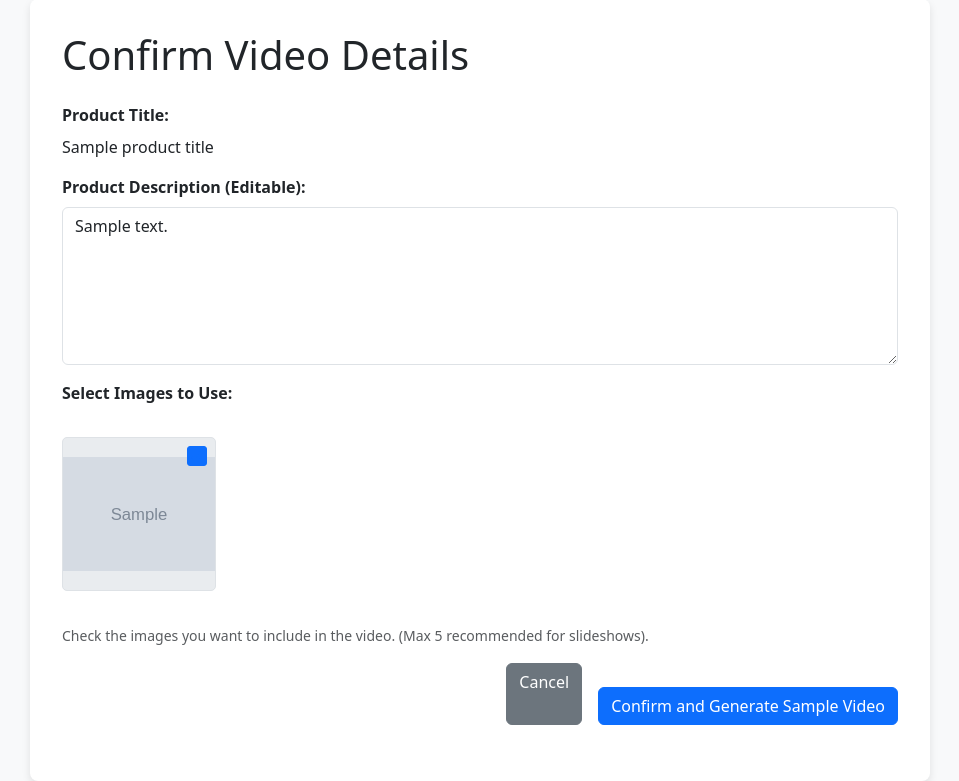
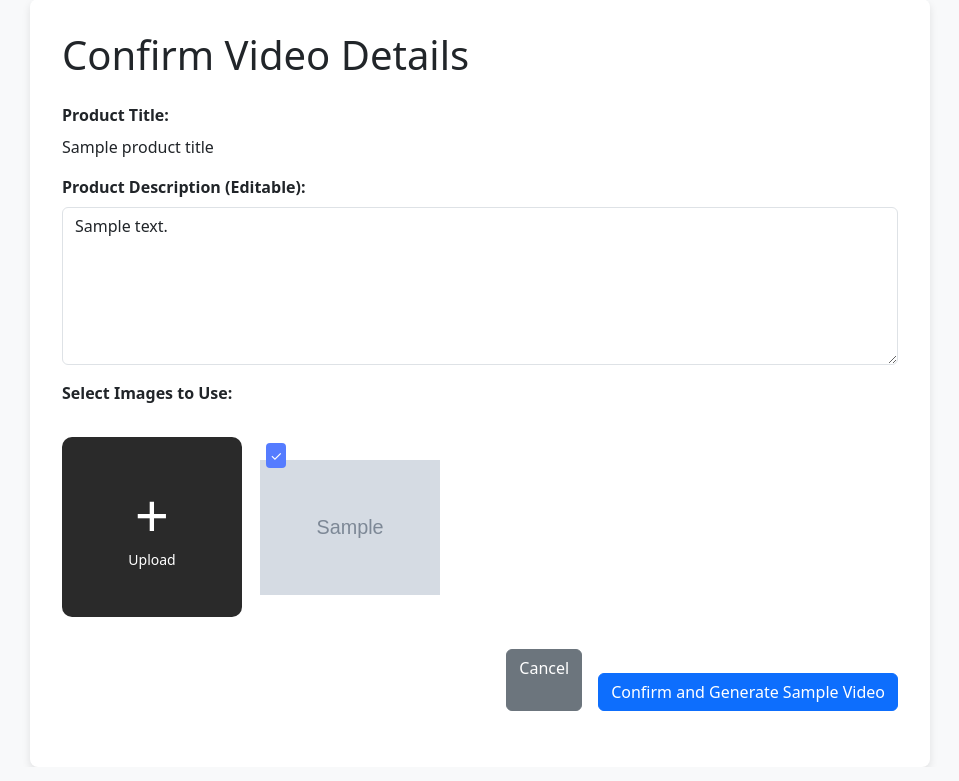
Before and after one commit to luv005/vega-ai-video, a Flask app: template templates/confirm.html in a window 1280 px wide. Shown: the part 33-814 px from the top of the page, without its empty margins (160-1119 px from the left). Run offline with Flask 2, Linux system fonts and the light colour scheme; the template is opened without the code that fills it: most values are stand-ins (such as "Sample title", 1, 10 or a date in 2020); grey boxes marked "Sample" are stand-in pictures; some libraries are stand-ins or nearby versions.

Commit message:
supported avatar talking on top of product video

```diff
--- a/app.py
+++ b/app.py
@@ -12,7 +12,7 @@ from dotenv import load_dotenv
 from moviepy.editor import (VideoFileClip, ImageClip, CompositeVideoClip, ColorClip,
                             TextClip, concatenate_videoclips, AudioFileClip) # Added ColorClip, TextClip, concatenate, AudioFileClip
 from moviepy.video.fx.all import fadein, fadeout # Import fade effects
-from PIL import Image, ImageOps, ImageFont, ImageDraw, ImageFilter # Import more from Pillow and ImageFilter
+from PIL import Image, ImageOps, ImageFont, ImageDraw, ImageFilter  # Pillow
 import numpy as np
 import math # For ceiling function
 import platform # Import platform module
@@ -837,7 +837,12 @@ def get_word_timestamps(audio_path):
 
 # --- MODIFIED Helper: Generate Slideshow Video with Padded Images ---
 def generate_slideshow_video(image_paths, audio_path, output_path, font_path):
-    """Generates slideshow with images resized to fit frame (padded), adaptive frame size, and rounded captions."""
+    """
+    Creates a simple Ken‑Burns style slideshow video.
+    If `audio_path` is supplied the clip is trimmed / stretched to that
+    audio's duration and the audio is attached.  If it is None the
+    slideshow length is image_count × 3 s.
+    """
     print("Starting slideshow video generation with images padded to fit frame...")
 
     # Frame dimensions (will be adjusted based on images)
@@ -898,18 +903,30 @@ def generate_slideshow_video(image_paths, audio_path, output_path, font_path):
         target_aspect = W / H
 
         # 2. Load Audio & Get Timestamps (existing logic)
-        print("Loading audio and getting word timestamps...")
-        audio_clip = AudioFileClip(audio_path)
-        total_duration = audio_clip.duration
-        word_timestamps = get_word_timestamps(audio_path) # Use helper
-        if not word_timestamps:
-            print("Warning: Could not get word timestamps. Captions will not be generated.")
-
-        # 3. Calculate Image Durations (existing logic)
+        print("Loading audio (if any) and getting word timestamps …")
+
+        audioclip       = None
+        total_duration  = None      # length of entire slideshow
+        word_timestamps = []        # default: no captions
+
+        if audio_path:
+            # ---- Audio supplied  → use its exact duration --------------
+            audioclip      = AudioFileClip(audio_path)
+            total_duration = audioclip.duration
+            word_timestamps = get_word_timestamps(audio_path)
+            if not word_timestamps:
+                print("  Warning: Could not get word timestamps. Captions will not be generated.")
+        else:
+            # ---- No audio supplied → make a silent slideshow -----------
+            seconds_per_image = 3
+            total_duration    = seconds_per_image * len(image_paths)
+            print(f"  No audio provided → using {seconds_per_image}s per image "
+                  f"(total {total_duration:.2f}s).")
+
         num_images = len(valid_image_paths)
         if num_images == 0: raise ValueError("No valid images provided for slideshow.")
         base_image_duration = total_duration / num_images
-        print(f"Total duration: {total_duration:.2f}s, Num images: {num_images}, Base duration/image: {base_image_duration:.2f}s")
+        print(f"  Num images: {num_images},  Base duration/image: {base_image_duration:.2f}s")
 
         # 4. Create Image Clips with Fit-Inside (Padding)
         print(f"Processing {num_images} images for slideshow frame {W}x{H} with padding...")
@@ -1066,7 +1083,8 @@ def generate_slideshow_video(image_paths, audio_path, output_path, font_path):
             final_composite_elements.extend(text_clips_list)
         # Ensure the final composite uses the determined W, H
         final_video_sequence = CompositeVideoClip(final_composite_elements, size=(W, H))
-        final_video_sequence = final_video_sequence.set_duration(total_duration).set_audio(audio_clip)
+        if audioclip:
+            final_video_sequence = final_video_sequence.set_audio(audioclip)
 
         # 8. Add Overall Fade In/Out (Optional)
         # final_video_sequence = final_video_sequence.fadein(fade_duration).fadeout(fade_duration)
@@ -1090,7 +1108,7 @@ def generate_slideshow_video(image_paths, audio_path, output_path, font_path):
         return False
     finally:
         # 10. Close all clips
-        if audio_clip: audio_clip.close()
+        if audioclip: audioclip.close()
         if final_video_sequence: final_video_sequence.close()
         if 'video_sequence' in locals() and video_sequence: video_sequence.close()
         for clip in clips: # Close individual image clips
@@ -1336,7 +1354,10 @@ def create_video_route():
     product_title = confirm_data.get('product_title', 'Product')
     # *** Use the EDITED description if provided, otherwise fallback to session ***
     product_description = edited_product_description if edited_product_description is not None else confirm_data.get('product_description', '')
-    video_type = confirm_data.get('video_type', 'product')
+    # 1) prefer what the browser sent this time, else fall back to session
+    video_type = request_data.get('video_type') or confirm_data.get('video_type', 'product')
+    print(f"Video‑type resolved to: {video_type}  (JSON overrode session)" if request_data.get('video_type')
+          else f"Video‑type taken from session: {video_type}")
     uploaded_avatar_relative_path = confirm_data.get('uploaded_avatar_relative_path')
 
     # *** Log which description is being used ***
@@ -1405,25 +1426,141 @@ def create_video_route():
                 if not download_video(result_url, temp_did_video_path): error_message = "Video download failed"
 
             if not error_message:
-                final_video_filename = f"final_avatar_{uuid.uuid4()}.mp4"
-                final_video_path = os.path.join(app.config['GENERATED_FOLDER'], final_video_filename)
-                if downloaded_overlay_image_path and os.path.exists(downloaded_overlay_image_path):
-                    print("Compositing D-ID video with selected product image overlay...")
+                # ----------------------------------------------------------
+                # 1) Build slideshow background from selected images
+                # ----------------------------------------------------------
+                if not error_message:
+                    print("Creating background slideshow for avatar …")
+                    bg_filename   = f'bg_{uuid.uuid4()}.mp4'
+                    bg_video_path = os.path.join(app.config['GENERATED_FOLDER'], bg_filename)
+
+                    # Use the images the user picked; fall back to first 8
+                    bg_images = selected_absolute_paths or [
+                        img['absolute_path'] for img in confirm_images_info
+                    ][:8]
+
+                    generate_slideshow_video(
+                        bg_images,
+                        None,                   # no audio for BG
+                        bg_video_path,
+                        app.config['FONT_PATH']
+                    )
+
+                # ----------------------------------------------------------
+                # 2) Composite avatar over that slideshow (bottom‑left)
+                # ----------------------------------------------------------
+                if not error_message:
+                    print("Compositing avatar onto slideshow background …")
+                    final_video_filename = f"final_avatar_{uuid.uuid4()}.mp4"
+                    final_video_path     = os.path.join(app.config['GENERATED_FOLDER'], final_video_filename)
+
                     try:
-                        video_clip = VideoFileClip(temp_did_video_path)
-                        img_clip = ImageClip(downloaded_overlay_image_path).resize(width=video_clip.w * 0.25).set_position(('right','bottom')).set_duration(video_clip.duration)
-                        final_clip = CompositeVideoClip([video_clip, img_clip], size=video_clip.size)
-                        final_clip.write_videofile(final_video_path, codec='libx264', audio_codec='aac', temp_audiofile='temp-avatar-audio.m4a', remove_temp=True, preset='medium', ffmpeg_params=["-profile:v","baseline", "-level","3.0", "-pix_fmt", "yuv420p"])
-                        img_clip.close(); video_clip.close(); final_clip.close(); print("Overlay successful.")
+                        print(f"  Loading background clip: {bg_video_path}")
+                        bg_clip     = VideoFileClip(bg_video_path)
+                        print(f"  Loading avatar clip: {temp_did_video_path}")
+                        avatar_clip = VideoFileClip(temp_did_video_path)
+
+                        # --- Add Validity Checks ---
+                        if not bg_clip or bg_clip.duration is None or bg_clip.duration <= 0:
+                            raise ValueError(f"Background clip is invalid or has zero duration: {bg_video_path}")
+                        if not avatar_clip or avatar_clip.duration is None or avatar_clip.duration <= 0:
+                            raise ValueError(f"Avatar clip is invalid or has zero duration: {temp_did_video_path}")
+                        print(f"  BG Clip loaded: duration={bg_clip.duration:.2f}s, size={bg_clip.size}")
+                        print(f"  Avatar Clip loaded: duration={avatar_clip.duration:.2f}s, size={avatar_clip.size}")
+                        # --- End Validity Checks ---
+
+                        # -------------------------------------------------------
+                        # 1. Create a new clip with the avatar at a fixed size
+                        # -------------------------------------------------------
+                        # Instead of resizing the original clip (which uses ANTIALIAS),
+                        # we'll create a new CompositeVideoClip with the avatar
+                        # This avoids both the ANTIALIAS and transform errors
+
+                        # Calculate desired height (40% of background)
+                        target_height = int(bg_clip.h * 0.40)
+                        # Calculate width while preserving aspect ratio
+                        target_width = int(target_height * (avatar_clip.w / avatar_clip.h))
+
+                        print(f"  Target avatar size: {target_width}x{target_height}")
+
+                        # Position at bottom-left
+                        avatar_position = (0, bg_clip.h - target_height)
+                        print(f"  Avatar position: {avatar_position}")
+
+                        # Create a new clip that's the right size by compositing
+                        # the avatar onto a transparent background
+                        resized_avatar = CompositeVideoClip(
+                            [avatar_clip.set_position("center")],
+                            size=(target_width, target_height)
+                        ).set_duration(avatar_clip.duration)
+
+                        # Set the position of this new clip
+                        resized_avatar = resized_avatar.set_position(avatar_position)
+
+                        # Keep the audio from the original avatar
+                        resized_avatar = resized_avatar.set_audio(avatar_clip.audio)
+
+                        print(f"  Created resized avatar: {resized_avatar.size}")
+
+                        # --- Sync durations so *longer* track defines final length -----
+                        if bg_clip.duration < resized_avatar.duration:
+                            print(f"  Background ({bg_clip.duration:.2f}s) shorter than avatar "
+                                  f"({resized_avatar.duration:.2f}s) – looping background.")
+                            loop_count = math.ceil(resized_avatar.duration / bg_clip.duration)
+                            bg_clip = concatenate_videoclips([bg_clip] * loop_count) \
+                                      .subclip(0, resized_avatar.duration)
+                        elif resized_avatar.duration < bg_clip.duration:
+                            print(f"  Avatar ({resized_avatar.duration:.2f}s) shorter than background "
+                                  f"({bg_clip.duration:.2f}s) – looping avatar.")
+                            loop_count = math.ceil(bg_clip.duration / resized_avatar.duration)
+                            resized_avatar = concatenate_videoclips([resized_avatar] * loop_count) \
+                                             .subclip(0, bg_clip.duration)
+
+                        print(f"  Synced durations → BG: {bg_clip.duration:.2f}s | "
+                              f"Avatar: {resized_avatar.duration:.2f}s")
+
+                        # 2. Loop avatar if it's shorter than BG
+                        if resized_avatar.duration < bg_clip.duration:
+                            print(f"  Looping avatar (duration {resized_avatar.duration:.2f}s) "
+                                  f"to match background ({bg_clip.duration:.2f}s)")
+                            loop_count = math.ceil(bg_clip.duration / resized_avatar.duration)
+                            resized_avatar = concatenate_videoclips(
+                                [resized_avatar] * loop_count
+                            ).subclip(0, bg_clip.duration)
+                        else:
+                            print(f"  Trimming avatar (duration {resized_avatar.duration:.2f}s) "
+                                  f"to match background ({bg_clip.duration:.2f}s)")
+                            resized_avatar = resized_avatar.subclip(0, bg_clip.duration)
+                        print(f"  Avatar duration adjusted to: {resized_avatar.duration:.2f}s")
+
+                        # 3. Place bottom‑left  (already done via `resized_avatar`)
+                        avatar_clip = avatar_clip.set_position(("left", "bottom"))
+                        print(f"  Avatar position set to: left, bottom")
+
+                        # --- Create final composite ---
+                        print(f"  Creating final composite with background and avatar")
+                        composite = CompositeVideoClip(
+                            [bg_clip, resized_avatar],
+                            size=bg_clip.size
+                        ).set_audio(resized_avatar.audio)
+                        print(f"  Composite created with size={composite.size}, duration={composite.duration:.2f}s")
+
+                        composite.write_videofile(
+                            final_video_path,
+                            codec="libx264",
+                            audio_codec="aac",
+                            temp_audiofile="temp-avatar-audio.m4a",
+                            remove_temp=True,
+                            preset="medium",
+                            ffmpeg_params=["-profile:v", "baseline", "-level", "3.0", "-pix_fmt", "yuv420p"]
+                        )
+
+                        composite.close(); bg_clip.close(); avatar_clip.close()
                     except Exception as e:
-                        print(f"Overlay failed: {e}")
-                        # Fallback: Use the D-ID video without overlay
-                        final_video_path = temp_did_video_path
+                        print(f"Composite failed: {e}")
+                        # fallback to avatar‑only video if composite fails
+                        final_video_path     = temp_did_video_path
                         final_video_filename = temp_video_filename
-                else:
-                    print("No overlay image selected or found. Using D-ID video directly.")
-                    final_video_path = temp_did_video_path
-                    final_video_filename = temp_video_filename
 
         elif video_type == 'product':
             print("--- Generating Confirmed Product Slideshow Video ---")
--- a/templates/confirm.html
+++ b/templates/confirm.html
@@ -105,6 +105,22 @@
             min-height: 150px; /* Give textarea a decent height */
             resize: vertical; /* Allow vertical resizing */
         }
+        /* ---------- basic gallery tile look (already exists) ---------- */
+        .image-grid          { display:flex; flex-wrap:wrap; gap:18px; }
+        .image-tile          { position:relative; width:180px; height:180px;
+                               border-radius:10px; overflow:hidden; cursor:pointer; }
+        .image-tile img      { width:100%; height:100%; object-fit:contain; }
+        .image-tile .checkmark { position:absolute; top:6px; left:6px;
+                                 background:#557CFF; color:#fff; padding:2px 4px;
+                                 border-radius:4px; font-size:14px; display:none; }
+        .image-tile.selected .checkmark { display:block; }
+
+        /* ---------- PLUS / upload tile ---------- */
+        .upload-tile             { background:#2A2A2A; display:flex;
+                                   flex-direction:column; align-items:center; justify-content:center; }
+        .upload-tile .plus-icon  { color:#fff; font-size:60px; line-height:1; pointer-events:none; }
+        .upload-tile .upload-text{ color:#fff; font-size:14px; margin-top:4px; pointer-events:none; }
+        .upload-tile:hover       { background:#3a3a3a; }
     </style>
 </head>
 <body>
@@ -146,19 +162,23 @@
 
             <div class="mb-3">
                 <label class="form-label"><strong>Select Images to Use:</strong></label>
-                {% if confirm_images %}
-                    <div class="image-grid">
-                        {% for image_path in confirm_images %}
-                        <div class="image-item">
-                            <img src="{{ image_path }}" alt="Product Image {{ loop.index }}" class="confirm-image">
-                            <input type="checkbox" name="selected_images" value="{{ image_path }}" checked>
-                        </div>
-                        {% endfor %}
+                <!-- === GALLERY CONTAINER =================================== -->
+                <div id="image-container" class="image-grid">
+
+                    <!--  Upload‑plus tile  -->
+                    <div id="upload-tile" class="image-tile upload-tile">
+                        <span class="plus-icon">+</span>
+                        <span class="upload-text">Upload</span>
+                        <input id="uploadInput" type="file" accept="image/*" multiple hidden>
                     </div>
-                     <small class="form-text text-muted">Check the images you want to include in the video. (Max 5 recommended for slideshows).</small>
-                {% else %}
-                    <p class="text-muted">No product images were found or downloaded.</p>
-                {% endif %}
+
+                    {% for img in confirm_images %}
+                      <div class="image-tile selectable{% if loop.index0 < 8 %} selected{% endif %}" data-path="{{ img }}">
+                          <img src="{{ url_for('static', filename=img) }}" />
+                          <span class="checkmark">&#10003;</span>
+                      </div>
+                    {% endfor %}
+                </div>
             </div>
 
             <!-- Hidden input to carry video type -->
@@ -201,6 +221,57 @@
         // *** Get the description textarea ***
         const descriptionTextarea = document.getElementById('product-description');
 
+        const container   = document.getElementById('image-container');
+        const uploadTile  = document.getElementById('upload-tile');
+        const uploadInput = document.getElementById('uploadInput');
+
+        /* toggle selection on normal tiles -------------------------------- */
+        function toggleSelect(e){
+            const tile = e.currentTarget;
+            tile.classList.toggle('selected');
+        }
+        document.querySelectorAll('.image-tile.selectable')
+                .forEach(t => t.addEventListener('click', toggleSelect));
+
+        /* open explorer when + clicked ------------------------------------ */
+        uploadTile.addEventListener('click', () => uploadInput.click());
+
+        /* handle chosen files --------------------------------------------- */
+        uploadInput.addEventListener('change', evt => {
+            const files = Array.from(evt.target.files);
+            files.forEach(file => {
+                const fd = new FormData();
+                fd.append('image', file);
+
+                fetch('{{ url_for("upload_image") }}', { method:'POST', body: fd })
+                  .then(r => r.json())
+                  .then(data => {
+                      if (!data.success) { alert(data.error || 'Upload failed'); return; }
+                      addTile(data.relative_path);
+                  });
+            });
+            uploadInput.value = '';               // reset so same file can be re‑picked
+        });
+
+        /* helper that injects a new selectable tile ----------------------- */
+        function addTile(relPath){
+            const tile = document.createElement('div');
+            tile.className = 'image-tile selectable selected';   // auto‑selected
+            tile.dataset.path = relPath;
+
+            const img = document.createElement('img');
+            img.src = '{{ url_for("static", filename="") }}' + relPath;
+
+            const mark = document.createElement('span');
+            mark.className = 'checkmark';
+            mark.innerHTML = '&#10003;';
+
+            tile.appendChild(img);
+            tile.appendChild(mark);
+            tile.addEventListener('click', toggleSelect);
+            container.appendChild(tile);
+        }
+
         form.addEventListener('submit', async function(event) {
             event.preventDefault(); // Prevent default form submission
 
@@ -213,12 +284,10 @@
             // Clear previous results
             videoResultDiv.innerHTML = '';
 
-            // Get selected image paths
-            const selectedImages = [];
-            const checkboxes = form.querySelectorAll('input[name="selected_images"]:checked');
-            checkboxes.forEach(checkbox => {
-                selectedImages.push(checkbox.value);
-            });
+            // Collect selected tiles instead of (removed) check‑boxes
+            const selectedImages = Array.from(
+                document.querySelectorAll('.image-tile.selectable.selected')
+            ).map(t => t.dataset.path);
 
             // *** Get the EDITED description from the textarea ***
             const editedDescription = descriptionTextarea.value;
@@ -234,8 +303,9 @@
                         // Add CSRF token header if you implement CSRF protection
                     },
                     body: JSON.stringify({
-                        selected_images: selectedImages,
-                        product_description: editedDescription
+                        selected_images:      selectedImages,
+                        product_description:  editedDescription,
+                        video_type:           "{{ video_type }}"
                     })
                 });
 
```
